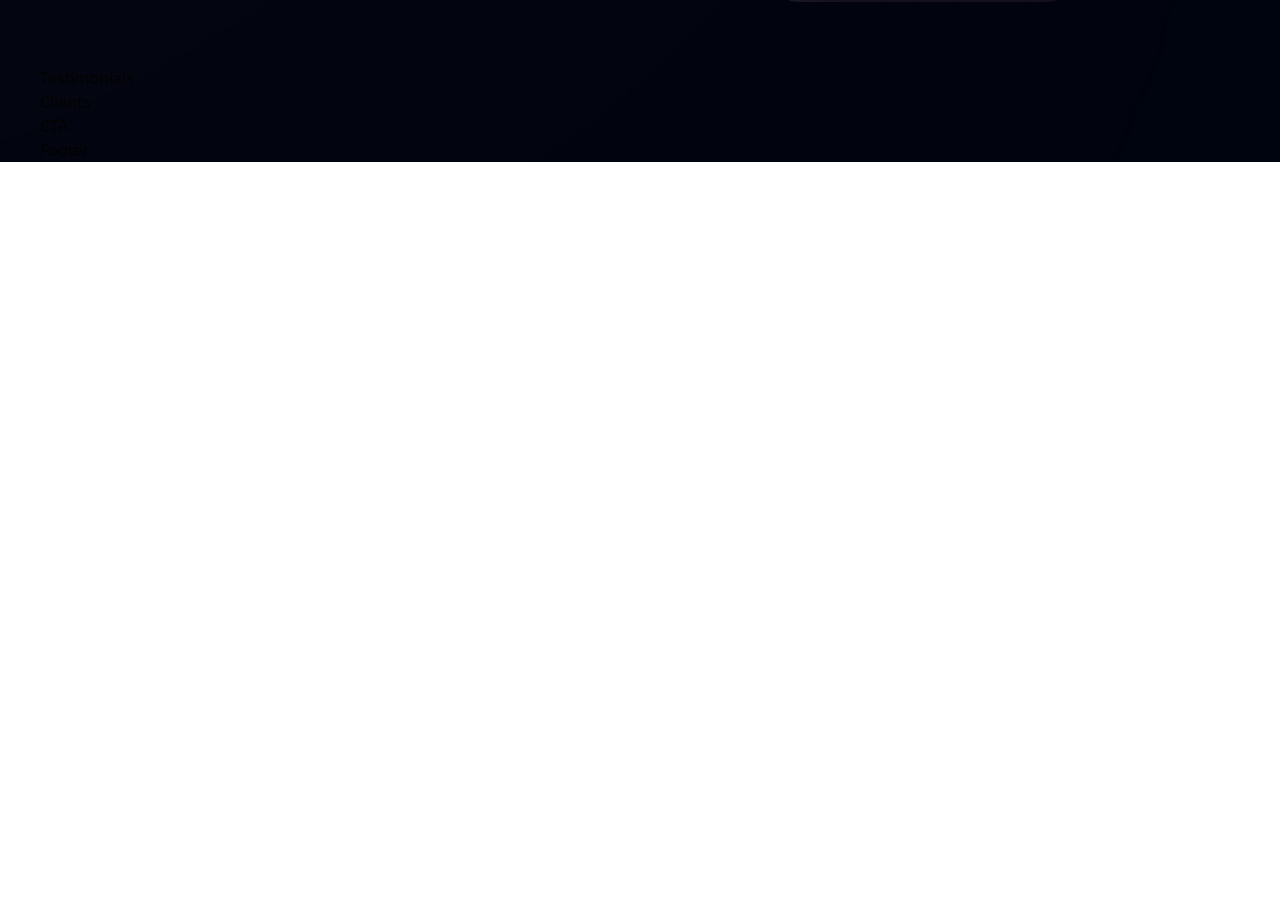
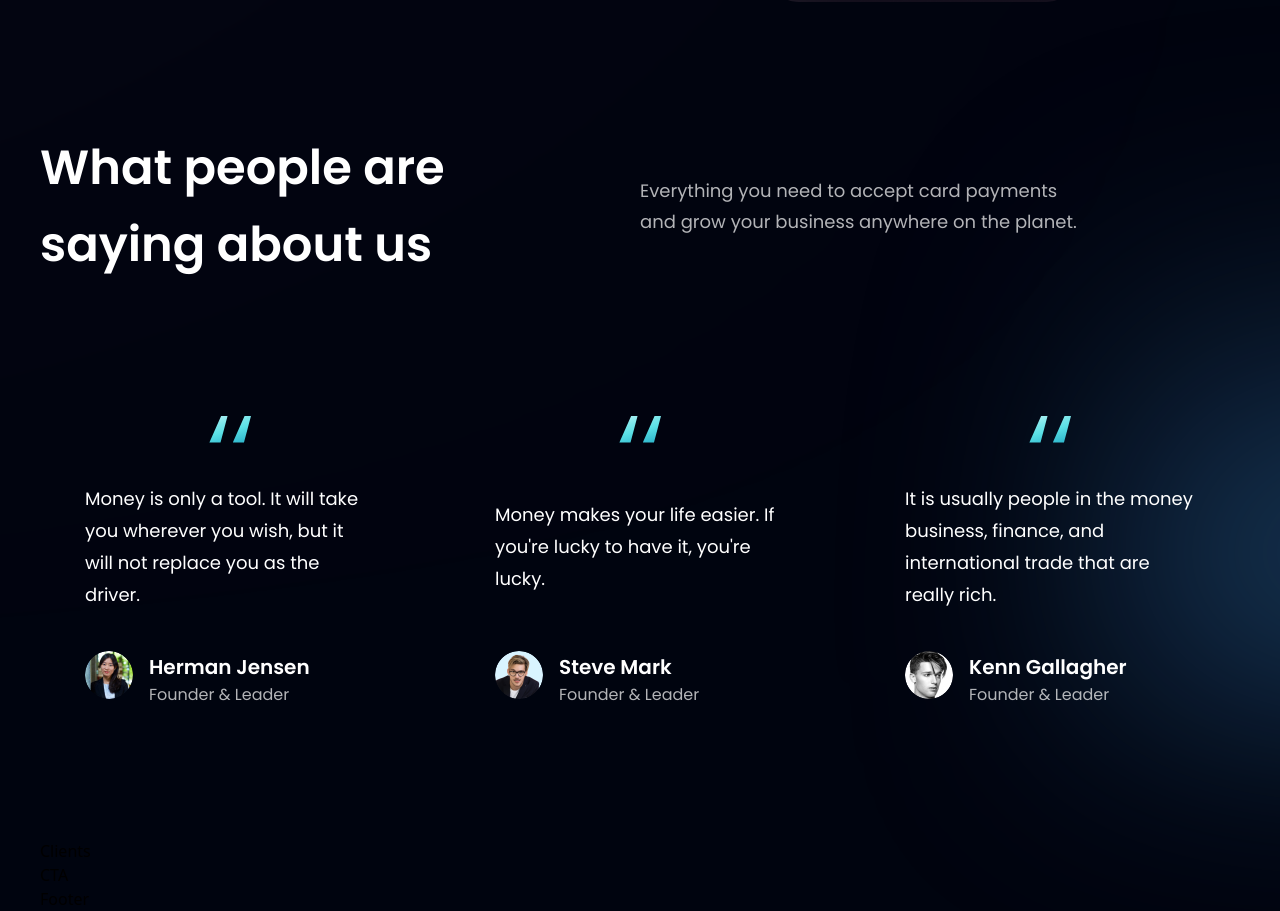
Before and after one commit to Karthik290902/Modern-Bank-Website, a React (Vite) app: page / in a window 1280 px wide. Shown: the part 2722-3633 px from the top of the page. Before the commit the page ends 2884 px from the top, so only its background shows below. Built offline with nearby package versions, Linux system fonts and the light colour scheme.

Commit message:
Testimonials The testimonials sections has been successfully implemented

```diff
--- a/src/components/FeedbackCard.jsx
+++ b/src/components/FeedbackCard.jsx
@@ -1,9 +1,25 @@
-import React from 'react'
+import React from "react";
+import { quotes } from "../assets";
 
-const FeedbackCard = () => {
-  return (
-    <div>FeedbackCard</div>
-  )
-}
+const FeedbackCard = ({ content, name, title, img }) => (
+  <div className="flex justify-between flex-col px-10 py-12 rounded-[20px] max-w-[370px] md:mr-10 sm:mr-5 mr-0 my-5 feedback-card">
+    <img
+      src={quotes}
+      alt="double_quotes"
+      className="w-[42px h-[27px] object-contain"
+    />
+    <p className="font-poppins font-normal text-[18px] leading-[32px] text-white my-10">
+      {content}
+    </p>
+    <div className="flex flex-row">
+      <img src={img} alt={name} className="w-[48px] h-[48px] rounded-full" />
 
-export default FeedbackCard
+      <div className="flex flex-col ml-4">
+        <h4 className="font-poppins font-semibold text-[20px] leading-[32px] text-white ">{name}</h4>
+        <p className="font-poppins font-normal text-[16px] leading-[24px] text-dimWhite ">{title}</p>
+      </div>
+    </div>
+  </div>
+);
+
+export default FeedbackCard;
--- a/src/components/Testimonials.jsx
+++ b/src/components/Testimonials.jsx
@@ -1,9 +1,37 @@
-import React from 'react'
+import React from "react";
+import { feedback } from "../constants";
+import styles from "../style";
+import FeedbackCard from "./FeedbackCard";
 
-const Testimonials = () => {
-  return (
-    <div>Testimonials</div>
-  )
-}
+const Testimonials = () => (
+  <section
+    id="clients"
+    className={`${styles.paddingY} ${styles.flexCenter} flex-col relative`}
+  >
+    <div className="absolute z-[0] w-[60%] h-[60%] -right-[50%] blue__gradient"></div>
+    <div className="w-full flex justify-between items-center md:flex-row flex-col sm:mb-16 mb-6 relative z-[1]">
+      <h1 className={styles.heading2}>
+        What people are{" "}
+        <br
+          className="
+      sm:block hidden"
+        />
+        saying about us
+      </h1>
+      <div className="w-full md:mt-0 mt-6">
+        <p className={`${styles.paragraph} text-left max-w-[450px]`}>
+          Everything you need to accept card payments and grow your business
+          anywhere on the planet.
+        </p>
+      </div>
+    </div>
+    <div className="flex flex-wrap  justify-center w-full feedback-container relative z-[1]">
+      {feedback.map((card)=> (
+        <FeedbackCard key={card.id} {...card} />
+      ))}
 
-export default Testimonials
+    </div>
+  </section>
+);
+
+export default Testimonials;
```
